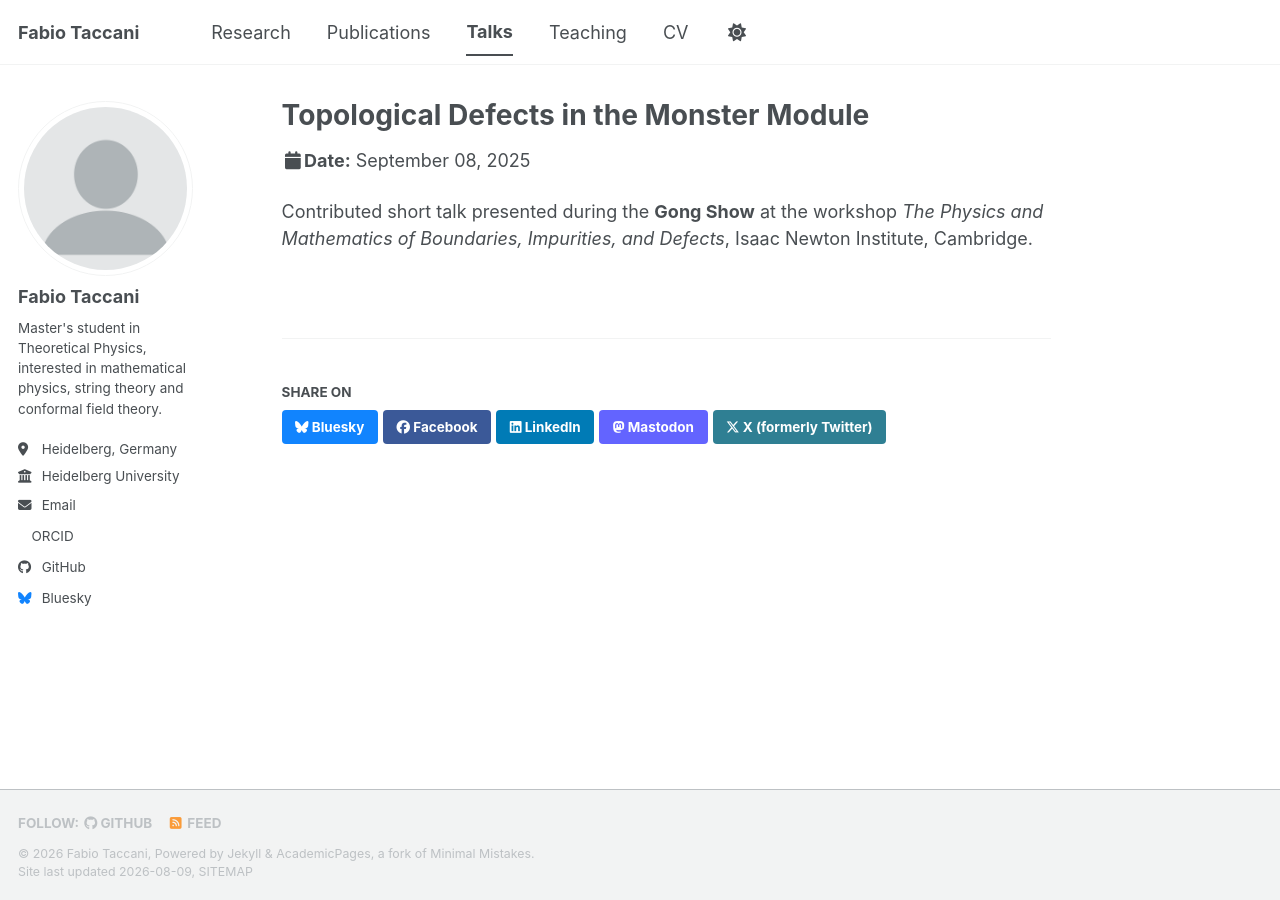
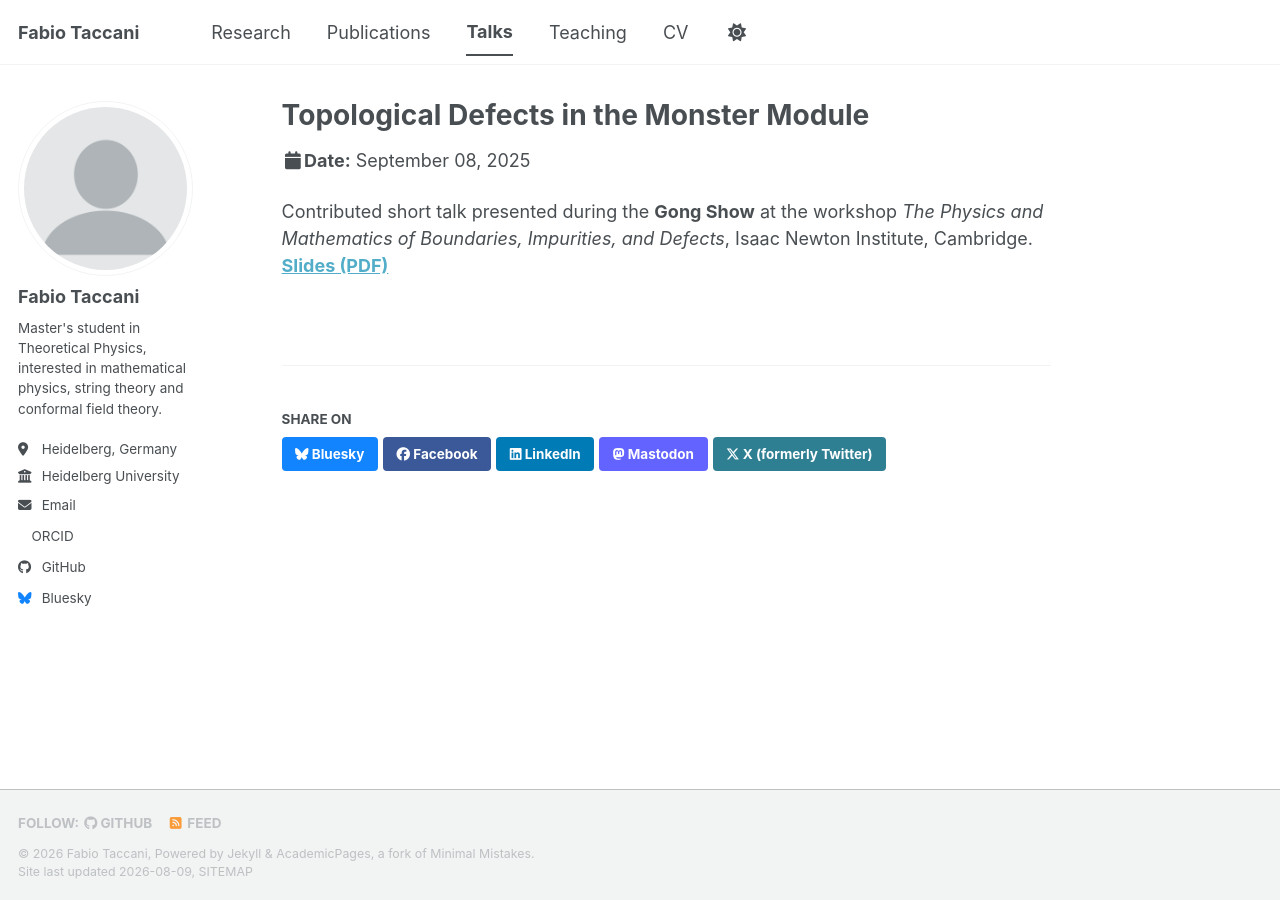
Before and after one commit to FabioTaccani/FabioTaccani.github.io, a Jekyll site: the page built from _talks/2025-09-08-monster-module.md, in a window 1280 px wide. Built offline with Jekyll 4.4.1, drawn with Linux system fonts in a browser that asks for light colours; a style sheet for code colours, icons or effects is not loaded.

Commit message:
Update 2025-09-08-monster-module.md

```diff
--- a/_talks/2025-09-08-monster-module.md
+++ b/_talks/2025-09-08-monster-module.md
@@ -11,3 +11,4 @@ location: "Isaac Newton Institute, Cambridge, United Kingdom"
 Contributed short talk presented during the **Gong Show** at the workshop
 *The Physics and Mathematics of Boundaries, Impurities, and Defects*,
 Isaac Newton Institute, Cambridge.
+[**Slides (PDF)**](/files/2025-cambridge-gong-show-fabio-taccani.pdf)
```
